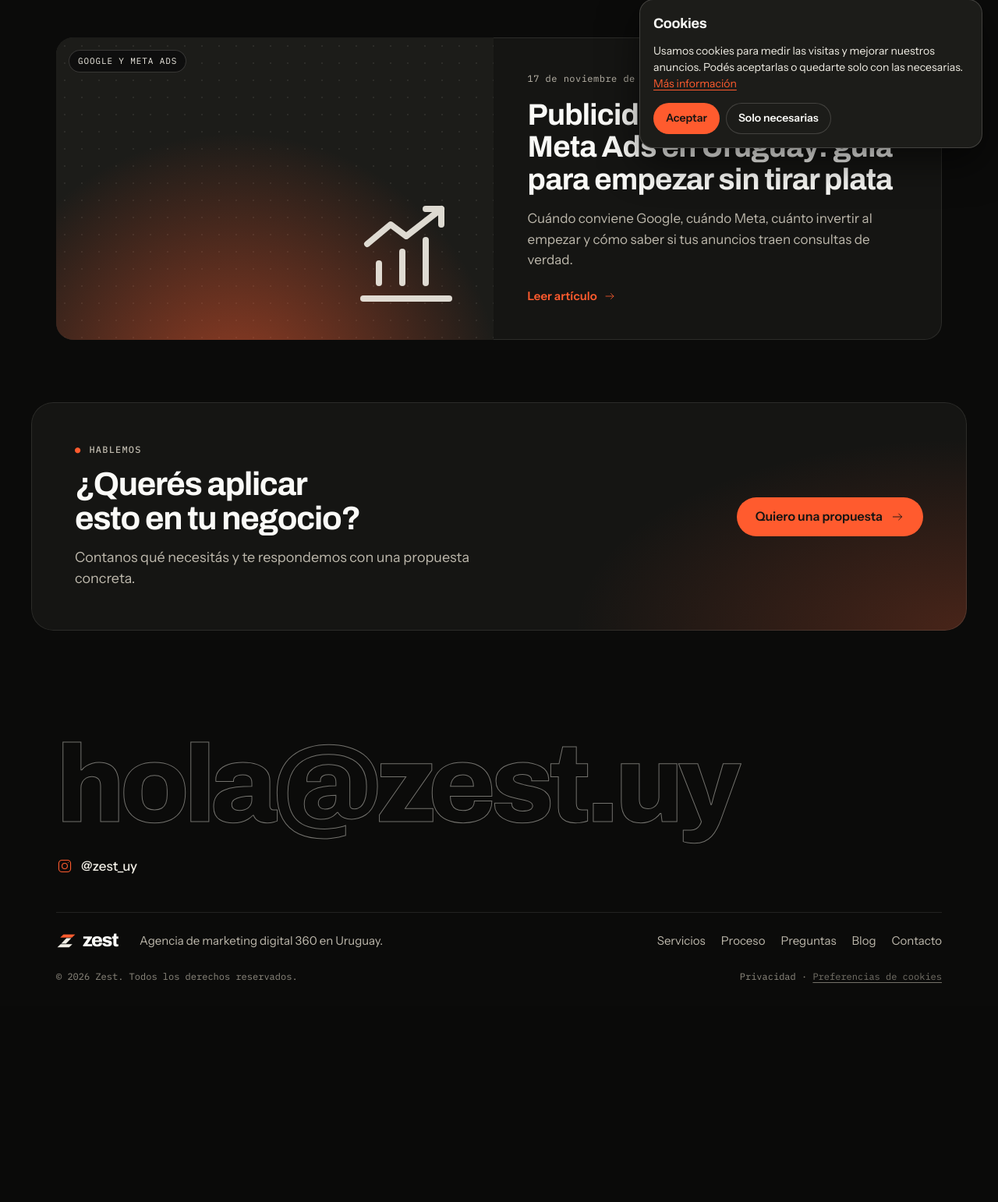
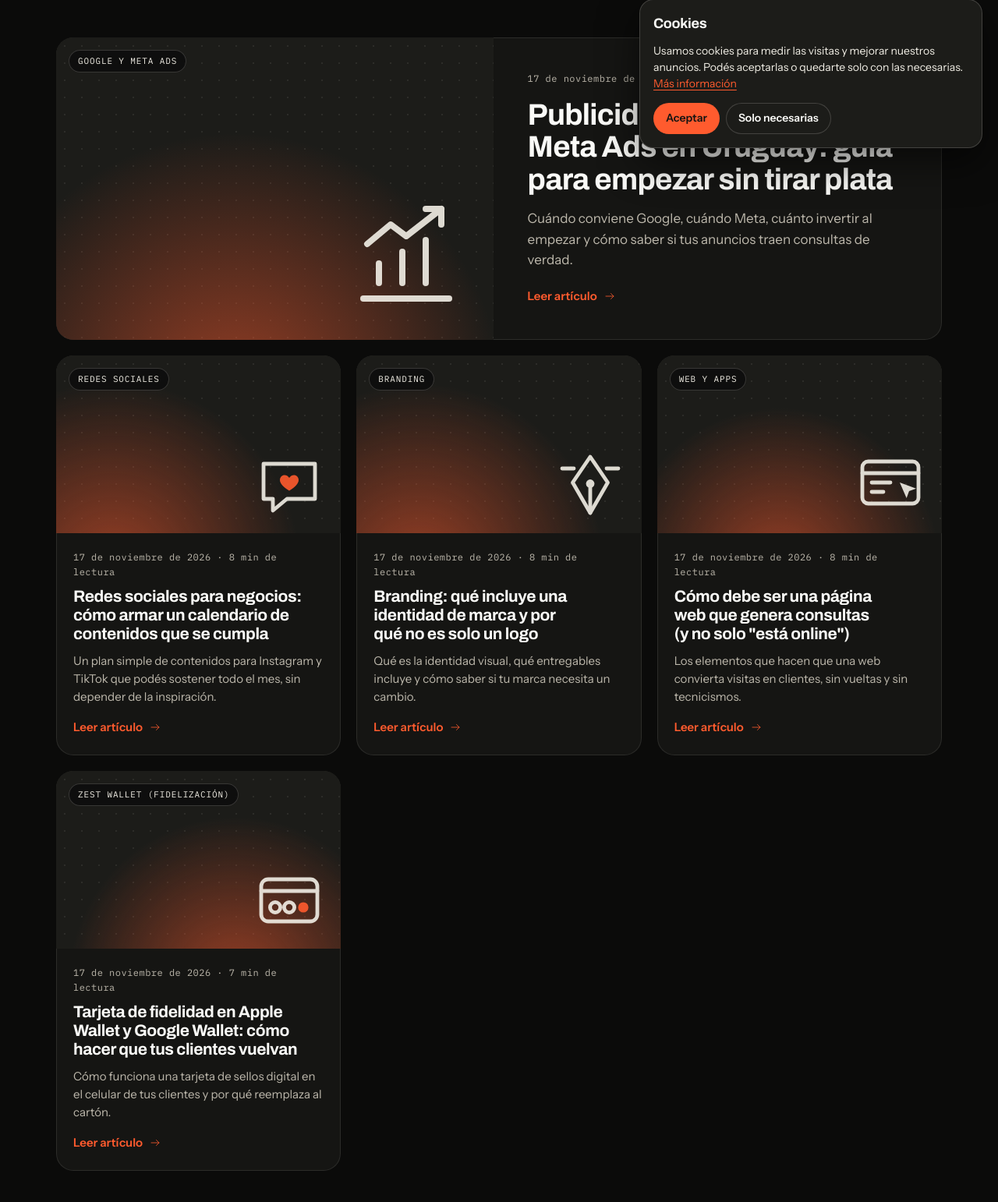
Before and after one commit to julian-raviolo/zest-uy, a PHP site: page /blog/ in a window 1280 px wide. Shown: the part 590-2132 px from the top of the page at 78% size. Before the commit the page ends 1851 px from the top, so only its background shows below. Run offline with PHP 8.4, Linux system fonts and the light colour scheme; some libraries are stand-ins or nearby versions.

Commit message:
Blog: publicados los 5 artículos (fecha de hoy) con orden de desempate
Co-Authored-By: Claude Sonnet 5.5 <noreply@anthropic.com>
Claude-Session: https://claude.ai/code/session_01AiH1qMyAXtsUhdCMiFVeaz

```diff
--- a/includes/blog.php
+++ b/includes/blog.php
@@ -30,7 +30,7 @@ function zest_blog_posts(): array
         $posts[] = $p;
     }
 
-    usort($posts, static fn ($a, $b) => strcmp($b['fecha'], $a['fecha']));
+    usort($posts, static fn ($a, $b) => strcmp($b['fecha'], $a['fecha']) ?: (($a['orden'] ?? 99) <=> ($b['orden'] ?? 99)));
     return $posts;
 }
 
--- a/includes/blog/posts/2026-12-01-branding-identidad-de-marca-que-incluye.php
+++ b/includes/blog/posts/2026-11-17-branding-identidad-de-marca-que-incluye.php
@@ -3,7 +3,8 @@
 return [
     'slug'        => 'branding-identidad-de-marca-que-incluye',
     'estado'      => 'revisado',
-    'fecha'       => '2026-12-01',
+    'orden'       => 3, // desempate cuando varios salen el mismo día
+    'fecha'       => '2026-11-17',
     'servicio'    => 'branding',
     'cover'       => 'brand',
     'minutos'     => 8,
--- a/includes/blog/posts/2026-12-08-pagina-web-que-genera-consultas.php
+++ b/includes/blog/posts/2026-11-17-pagina-web-que-genera-consultas.php
@@ -3,7 +3,8 @@
 return [
     'slug'        => 'pagina-web-que-genera-consultas',
     'estado'      => 'revisado',
-    'fecha'       => '2026-12-08',
+    'orden'       => 4, // desempate cuando varios salen el mismo día
+    'fecha'       => '2026-11-17',
     'servicio'    => 'web',
     'cover'       => 'web',
     'minutos'     => 8,
--- a/includes/blog/posts/2026-11-17-publicidad-google-ads-meta-ads-uruguay.php
+++ b/includes/blog/posts/2026-11-17-publicidad-google-ads-meta-ads-uruguay.php
@@ -3,6 +3,7 @@
 return [
     'slug'        => 'publicidad-google-ads-meta-ads-uruguay',
     'estado'      => 'revisado',
+    'orden'       => 1, // desempate cuando varios salen el mismo día
     'fecha'       => '2026-11-17',
     'servicio'    => 'ads',
     'cover'       => 'bars',
--- a/includes/blog/posts/2026-11-24-redes-sociales-negocios-calendario-contenidos.php
+++ b/includes/blog/posts/2026-11-17-redes-sociales-negocios-calendario-contenidos.php
@@ -3,7 +3,8 @@
 return [
     'slug'        => 'redes-sociales-negocios-calendario-contenidos',
     'estado'      => 'revisado',
-    'fecha'       => '2026-11-24',
+    'orden'       => 2, // desempate cuando varios salen el mismo día
+    'fecha'       => '2026-11-17',
     'servicio'    => 'redes',
     'cover'       => 'calendar',
     'minutos'     => 8,
--- a/includes/blog/posts/2026-12-15-tarjeta-de-fidelidad-digital-apple-google-wallet.php
+++ b/includes/blog/posts/2026-11-17-tarjeta-de-fidelidad-digital-apple-google-wallet.php
@@ -3,7 +3,8 @@
 return [
     'slug'        => 'tarjeta-de-fidelidad-digital-apple-google-wallet',
     'estado'      => 'revisado',
-    'fecha'       => '2026-12-15',
+    'orden'       => 5, // desempate cuando varios salen el mismo día
+    'fecha'       => '2026-11-17',
     'servicio'    => 'wallet',
     'cover'       => 'wallet',
     'minutos'     => 7,
```
